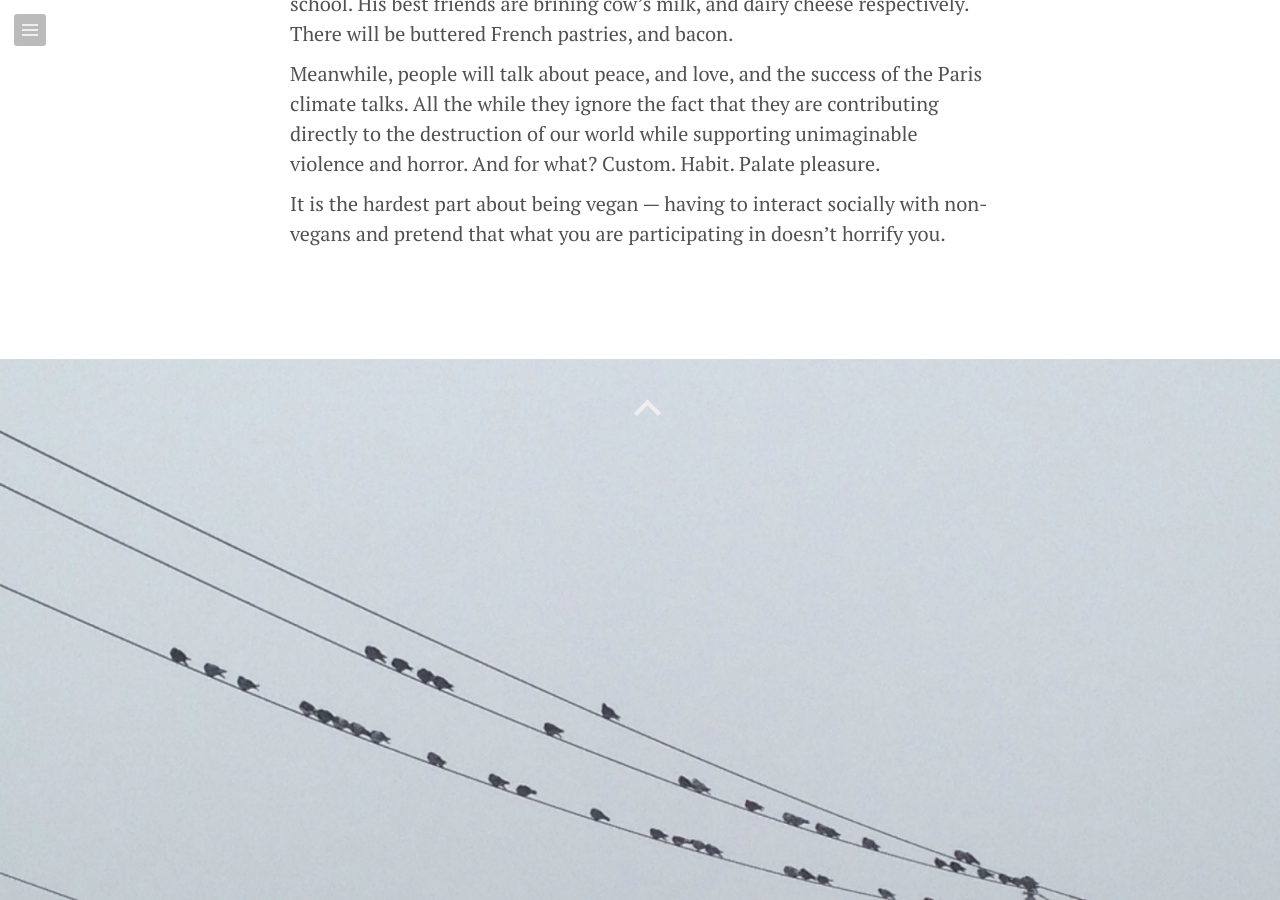
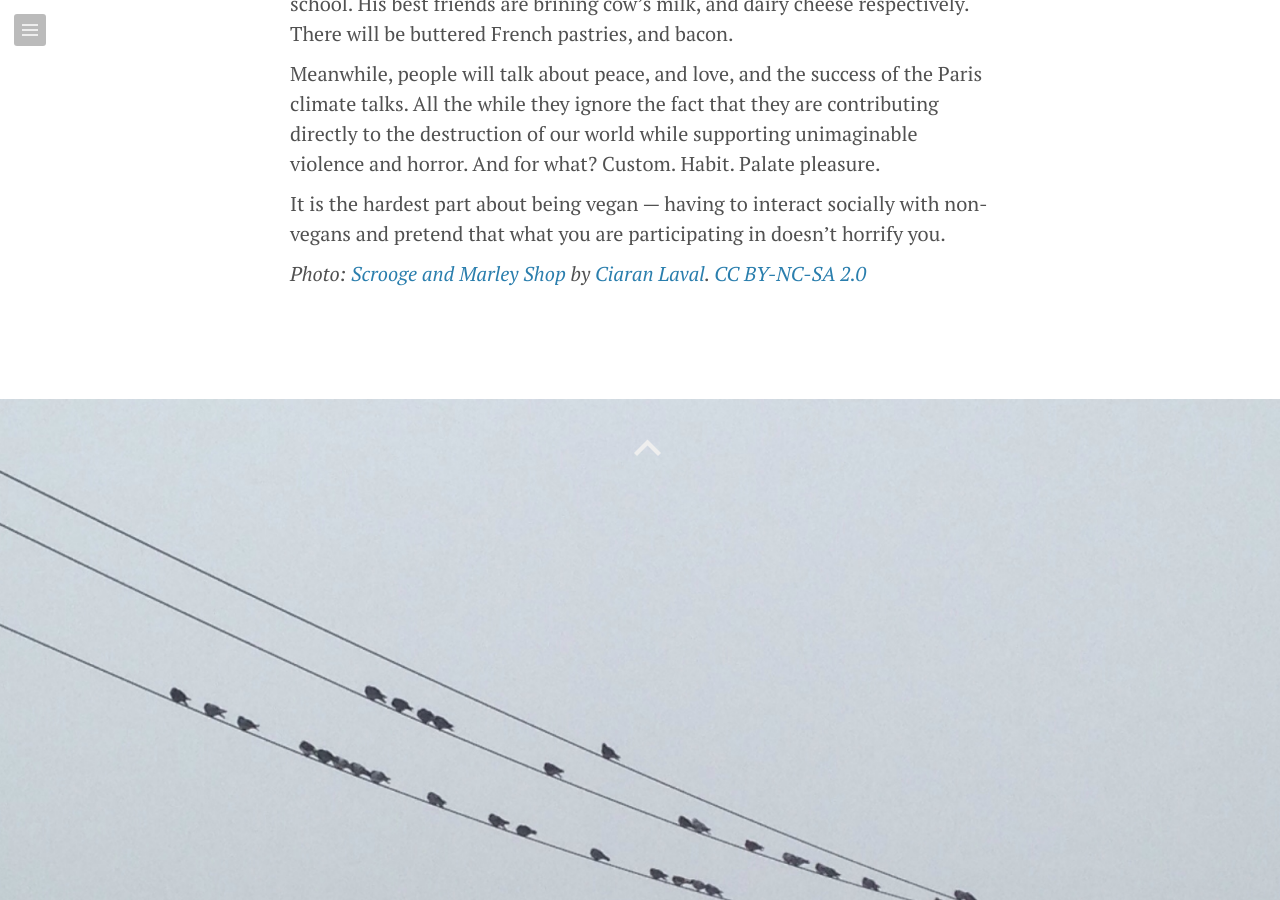
Before and after one commit to poupartfarms/poupartfarms.github.io, a Jekyll site: the page built from _posts/2015-12-18-bah-humbug.md, in a window 1280 px wide and 900 px high, scrolled down 1971 px. Built offline with Jekyll 4.4.1, drawn with Linux system fonts in a browser that asks for light colours; comment, search, counter and statistics services are not loaded.

Commit message:
Added photo credit.

```diff
--- a/_posts/2015-12-18-bah-humbug.md
+++ b/_posts/2015-12-18-bah-humbug.md
@@ -57,3 +57,7 @@
 
 It is the hardest part about being vegan — having to interact socially with
 non-vegans and pretend that what you are participating in doesn’t horrify you.
+
+*Photo: [Scrooge and Marley Shop](https://www.flickr.com/photos/ciaran_laval/15277592774)
+by [Ciaran Laval](https://www.flickr.com/photos/ciaran_laval/).
+[CC BY-NC-SA 2.0](https://creativecommons.org/licenses/by-nc-sa/2.0/)*
```
